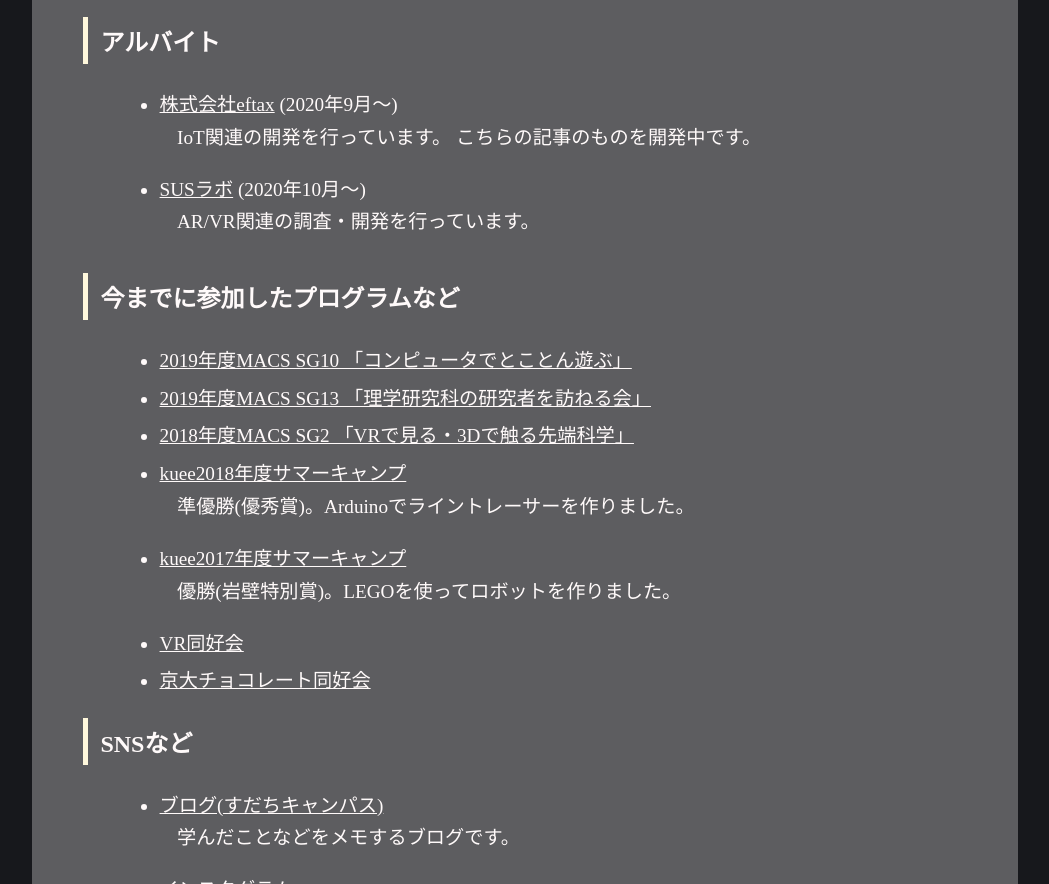
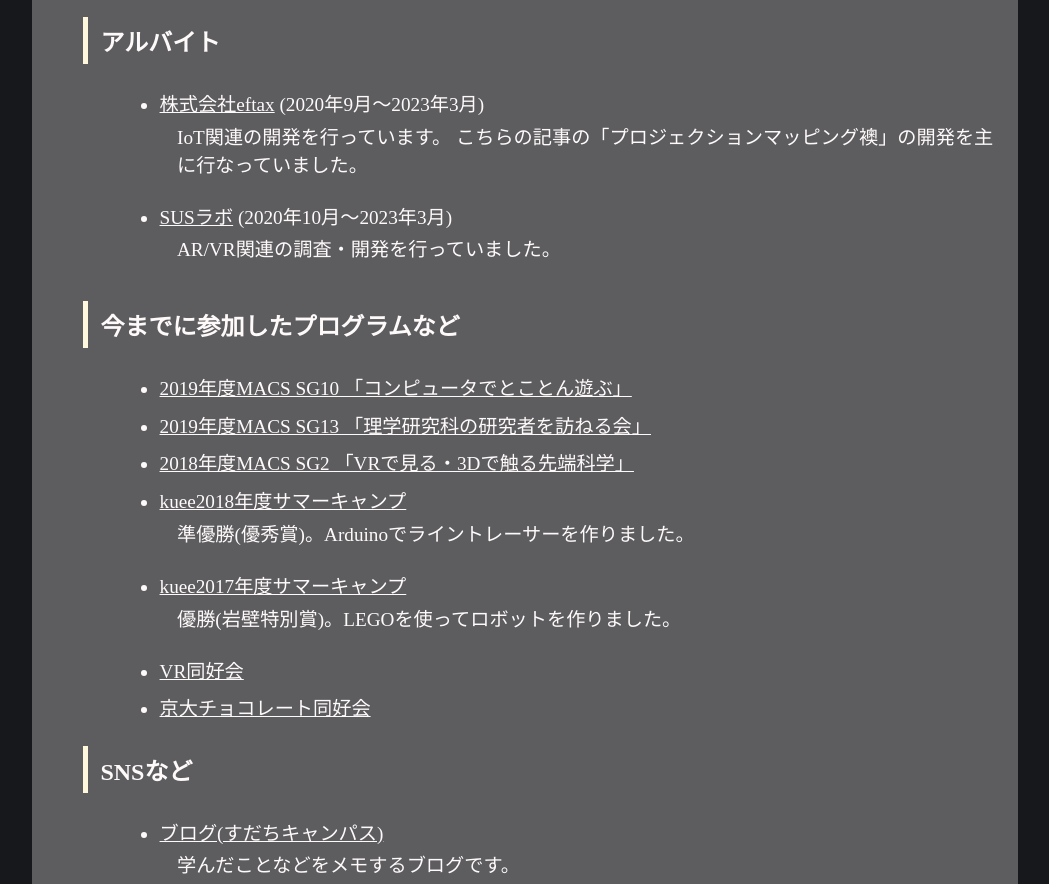
Before and after one commit to takenokogohan/portfolio, a plain HTML site: page about/about.html in a window 1280 px wide. Shown: the part 953-1837 px from the top of the page, without its empty margins (115-1164 px from the left). Drawn offline with Linux system fonts and the light colour scheme; a script that the page names is missing.

Commit message:
Update about.html

```diff
--- a/about/about.html
+++ b/about/about.html
@@ -51,10 +51,10 @@
 
     <h2 id="parttime_jobs">アルバイト</h2>
     <ul>
-      <li><a href="https://eftax.co.jp/">株式会社eftax</a> (2020年9月～)</li>
-      <p>IoT関連の開発を行っています。 <a href="https://eftax.co.jp/case/case002/">こちらの記事</a>のものを開発中です。 </p>
-      <li><a href="https://www.sus-g.co.jp/sus_lab/">SUSラボ</a> (2020年10月～)</li>
-      <p>AR/VR関連の調査・開発を行っています。</p>
+      <li><a href="https://eftax.co.jp/">株式会社eftax</a> (2020年9月～2023年3月)</li>
+      <p>IoT関連の開発を行っています。 <a href="https://eftax.co.jp/case/case002/">こちらの記事</a>の「プロジェクションマッピング襖」の開発を主に行なっていました。 </p>
+      <li><a href="https://www.sus-g.co.jp/sus_lab/">SUSラボ</a> (2020年10月～2023年3月)</li>
+      <p>AR/VR関連の調査・開発を行っていました。</p>
     </ul>
 
 
```
